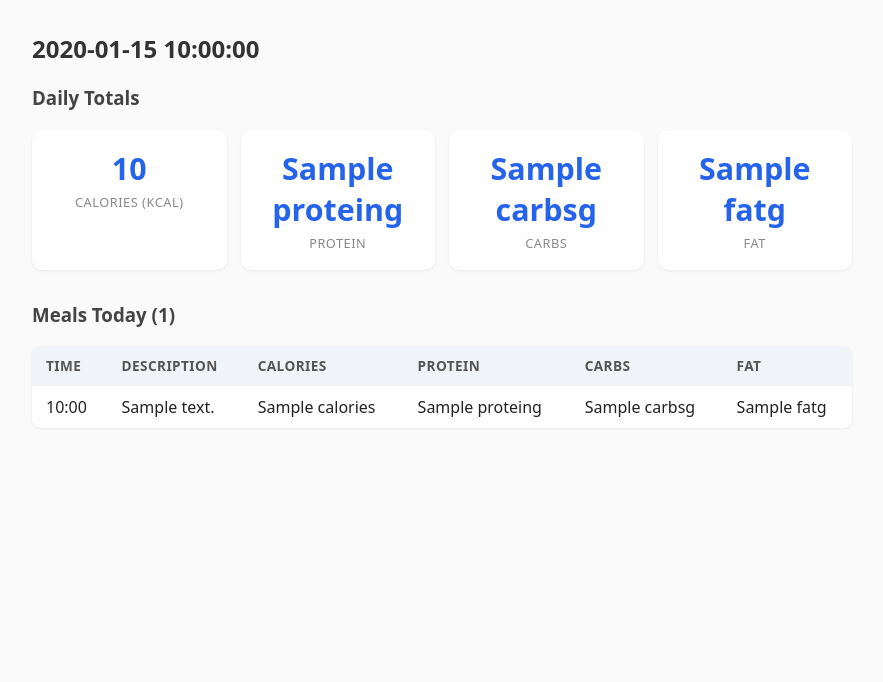
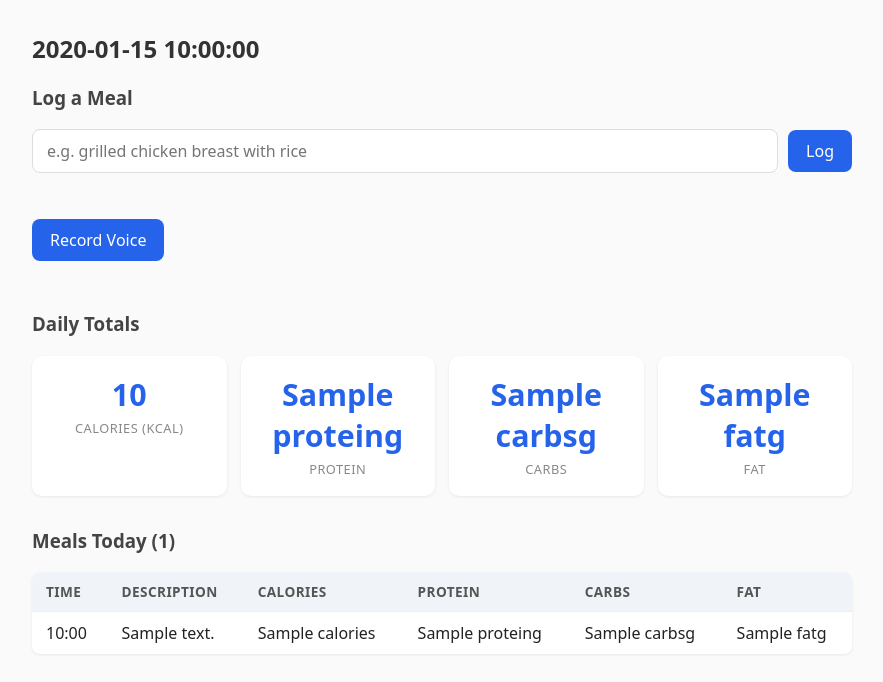
Before and after one commit to marvinty/nutrition-tracker, a FastAPI app: template app/dashboard/templates/dashboard.html in a window 1280 px wide. Shown: the part 87-769 px from the top of the page, without its empty margins (198-1081 px from the left). Run offline with FastAPI, Linux system fonts and the light colour scheme; the template is opened without the code that fills it: most values are stand-ins (such as "Sample title", 1, 10 or a date in 2020); parts of the project's set-up code (start-up, migrations or seed data) failed here and were passed over.

Commit message:
Add text and voice meal logging to the dashboard
The dashboard was previously read-only; meals could only be logged
via the hardware device's /meals and /audio endpoints. Add a
POST /meals/text endpoint that reuses the existing
LLMProvider.extract_nutrition() abstraction (already designed to
accept typed text, not just speech transcripts) to parse free-text
descriptions into structured nutrition data.

Wire both entry points into the dashboard UI: a text form posting to
/meals/text, and a record button using MediaRecorder that posts the
captured audio to the existing /audio endpoint. Meal rows are now
tagged with data-meal-id to keep future edit/delete UI additions
low-friction.

```diff
--- a/app/dashboard/templates/base.html
+++ b/app/dashboard/templates/base.html
@@ -55,6 +55,35 @@
         .totals-card .value { font-size: 1.9rem; font-weight: 700; color: #2563eb; }
         .totals-card .label { font-size: 0.8rem; color: #888; margin-top: 4px; text-transform: uppercase; letter-spacing: 0.04em; }
         .empty { color: #999; font-style: italic; }
+        .log-form {
+            display: flex;
+            gap: 10px;
+            align-items: center;
+            margin: 12px 0;
+        }
+        .log-form input[type="text"] {
+            flex: 1;
+            padding: 10px 14px;
+            border: 1px solid #ddd;
+            border-radius: 8px;
+            font-size: 1rem;
+            font-family: inherit;
+        }
+        .log-form button {
+            padding: 10px 18px;
+            border: none;
+            border-radius: 8px;
+            background: #2563eb;
+            color: #fff;
+            font-size: 1rem;
+            font-family: inherit;
+            cursor: pointer;
+        }
+        .log-form button:disabled { background: #93b4e8; cursor: not-allowed; }
+        .status { min-height: 1.2em; font-size: 0.9rem; color: #555; }
+        .status.error { color: #c0392b; }
+        .hidden { display: none; }
+        #record-indicator { color: #c0392b; font-size: 0.9rem; }
         @media (max-width: 600px) {
             .totals-grid { grid-template-columns: repeat(2, 1fr); }
         }
--- a/app/dashboard/templates/dashboard.html
+++ b/app/dashboard/templates/dashboard.html
@@ -4,6 +4,21 @@
 
 {% block content %}
 <h2>{{ today }}</h2>
+
+<section>
+    <h3>Log a Meal</h3>
+    <form id="text-meal-form" class="log-form">
+        <input type="text" id="meal-text-input" placeholder="e.g. grilled chicken breast with rice" required>
+        <button type="submit" id="text-submit-btn">Log</button>
+    </form>
+    <p id="text-status" class="status"></p>
+
+    <div class="log-form">
+        <button type="button" id="record-btn">Record Voice</button>
+        <span id="record-indicator" class="hidden">Recording…</span>
+    </div>
+    <p id="voice-status" class="status"></p>
+</section>
 
 <section>
     <h3>Daily Totals</h3>
@@ -43,7 +58,7 @@
         </thead>
         <tbody>
             {% for meal in meals %}
-            <tr>
+            <tr data-meal-id="{{ meal.id }}">
                 <td>{{ meal.timestamp.strftime("%H:%M") }}</td>
                 <td>{{ meal.description }}</td>
                 <td>{{ meal.calories if meal.calories is not none else "—" }}</td>
@@ -58,4 +73,99 @@
     <p class="empty">No meals logged today.</p>
     {% endif %}
 </section>
+
+<script>
+    const USER_ID = "{{ user_id }}";
+
+    const textForm = document.getElementById('text-meal-form');
+    textForm.addEventListener('submit', async (e) => {
+        e.preventDefault();
+        const input = document.getElementById('meal-text-input');
+        const status = document.getElementById('text-status');
+        const btn = document.getElementById('text-submit-btn');
+        const text = input.value.trim();
+        if (!text) return;
+
+        btn.disabled = true;
+        status.textContent = 'Logging…';
+        status.className = 'status';
+        try {
+            const res = await fetch('/meals/text', {
+                method: 'POST',
+                headers: { 'Content-Type': 'application/json' },
+                body: JSON.stringify({ text, user_id: USER_ID }),
+            });
+            if (!res.ok) {
+                const err = await res.json().catch(() => ({}));
+                throw new Error(err.detail || `Request failed (${res.status})`);
+            }
+            window.location.reload();
+        } catch (err) {
+            status.textContent = err.message;
+            status.className = 'status error';
+            btn.disabled = false;
+        }
+    });
+
+    const recordBtn = document.getElementById('record-btn');
+    const indicator = document.getElementById('record-indicator');
+    const voiceStatus = document.getElementById('voice-status');
+    let mediaRecorder = null;
+    let chunks = [];
+    let isRecording = false;
+
+    recordBtn.addEventListener('click', async () => {
+        if (!isRecording) {
+            if (!navigator.mediaDevices || !window.MediaRecorder) {
+                voiceStatus.textContent = 'Voice recording requires HTTPS (or localhost) and browser support.';
+                voiceStatus.className = 'status error';
+                return;
+            }
+            try {
+                const stream = await navigator.mediaDevices.getUserMedia({ audio: true });
+                chunks = [];
+                mediaRecorder = new MediaRecorder(stream);
+                mediaRecorder.ondataavailable = (e) => chunks.push(e.data);
+                mediaRecorder.onstop = () => uploadRecording(new Blob(chunks, { type: 'audio/webm' }), stream);
+                mediaRecorder.start();
+                isRecording = true;
+                recordBtn.textContent = 'Stop Recording';
+                indicator.classList.remove('hidden');
+                voiceStatus.textContent = '';
+            } catch (err) {
+                voiceStatus.textContent = 'Microphone permission denied or unavailable.';
+                voiceStatus.className = 'status error';
+            }
+        } else {
+            mediaRecorder.stop();
+            isRecording = false;
+            recordBtn.textContent = 'Record Voice';
+            indicator.classList.add('hidden');
+        }
+    });
+
+    async function uploadRecording(blob, stream) {
+        stream.getTracks().forEach((t) => t.stop());
+        recordBtn.disabled = true;
+        voiceStatus.textContent = 'Uploading…';
+        voiceStatus.className = 'status';
+        const formData = new FormData();
+        formData.append('file', blob, 'recording.webm');
+        try {
+            const res = await fetch(`/audio?user_id=${encodeURIComponent(USER_ID)}`, {
+                method: 'POST',
+                body: formData,
+            });
+            if (!res.ok) {
+                const err = await res.json().catch(() => ({}));
+                throw new Error(err.detail || `Upload failed (${res.status})`);
+            }
+            window.location.reload();
+        } catch (err) {
+            voiceStatus.textContent = err.message;
+            voiceStatus.className = 'status error';
+            recordBtn.disabled = false;
+        }
+    }
+</script>
 {% endblock %}
--- a/app/providers/claude.py
+++ b/app/providers/claude.py
@@ -5,7 +5,7 @@ from app.providers.base import LLMProvider, NutritionResult
 from app.core.config import settings
 
 SYSTEM_PROMPT = """You are a nutrition analysis assistant.
-The user will describe food they have eaten (from a voice transcription).
+The user will describe food they have eaten (typed or transcribed from speech).
 Extract: description, calories, protein, carbs, fat.
 Respond ONLY with a valid JSON object using these exact keys:
 {
--- a/app/schemas/meal.py
+++ b/app/schemas/meal.py
@@ -1,6 +1,11 @@
 from datetime import datetime
 from typing import Optional
 from pydantic import BaseModel
+
+
+class TextMealCreate(BaseModel):
+    text: str
+    user_id: str = "default"
 
 
 class MealCreate(BaseModel):
```
Also changed, not shown: app/api/meals.py (+31 -2 lines).
